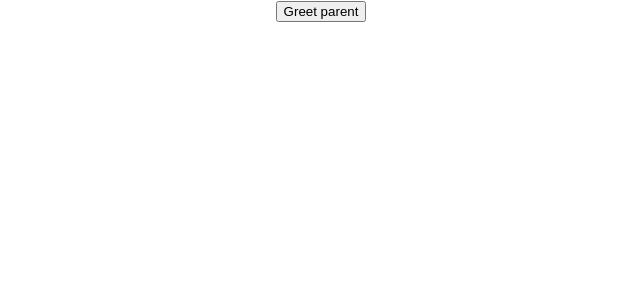
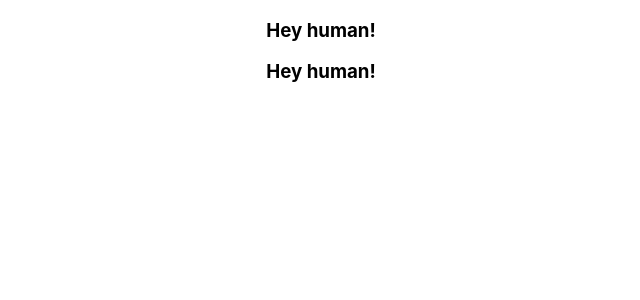
Before and after one commit to Maruhara18774/react-example-all-eng, a React (Create React App) app in the folder hello-world/: page / in a window 1280 px wide. Shown: the top 300 px of the page, without its empty margins (319-959 px from the left). Built offline with nearby package versions, Linux system fonts and the light colour scheme.

Commit message:
Conditional rendering

```diff
--- a/hello-world/src/App.js
+++ b/hello-world/src/App.js
@@ -5,17 +5,20 @@ import HelloWorld from './components/1HelloWorld';
 import BounjourWorld from './components/2BounjourWorld';
 import { HelloWorldAdv } from './components/3HelloWorldAdv';
 import ClickedCount from './components/4Hook';
-import MyName from './components/5Iam'
-import Messeges from './components/6Messege'
-import Subcribe from './components/6Subcribe'
+import MyName from './components/5Iam';
+import Messeges from './components/6Messege';
+import Subcribe from './components/6Subcribe';
 import ChangeStatus from './components/7Bind';
 import ObjParent from './components/8ParentComponent';
+import AlienMessege from './components/9Condition';
 
 
 function App() {
   return (
     <div className="App">
-      <ObjParent></ObjParent>
+      <AlienMessege></AlienMessege>
+      <AlienMessege alien="Kola"></AlienMessege>
+      <AlienMessege></AlienMessege>
     </div>
   );
 }
--- /dev/null
+++ b/hello-world/src/components/9Condition.js
@@ -0,0 +1,46 @@
+import React, { Component } from 'react'
+
+class AlienMessege extends Component {
+    constructor(props) {
+        super(props)
+
+        this.state = {
+             isHuman: true
+        }
+        if(this.props.alien != null){
+            this.state.isHuman = false;
+            this.setState(this);
+        }
+        this.alineLogin = this.alineLogin.bind(this);
+    }
+    alineLogin(){
+        this.state.isHuman = false;
+        this.setState(this);
+    }
+    render() {
+        let greeting;
+        // greeting can store variable for rendering
+        /*
+        if (this.state.isHuman){
+            greeting = <h3>Hey human!</h3>;
+
+        }
+        else{
+            greeting = <h3>Bip bop bip {this.props.alien}!</h3>;
+        }
+        return (
+            <div>
+                {greeting}
+                <button onClick={this.alineLogin}>Make alien's world</button>
+            </div>
+        )
+        */
+       return (
+           //this.state.isHuman ? <h3>Hey human!</h3> : <h3>Bip bop bip {this.props.alien}!</h3>
+           this.state.isHuman && <h3>Hey human!</h3>
+           // Only render which tag 'isHuman'
+       )
+    }
+}
+
+export default AlienMessege;
```
Also changed, not shown: 1 other file (tests, documents, lock files or other folders).
